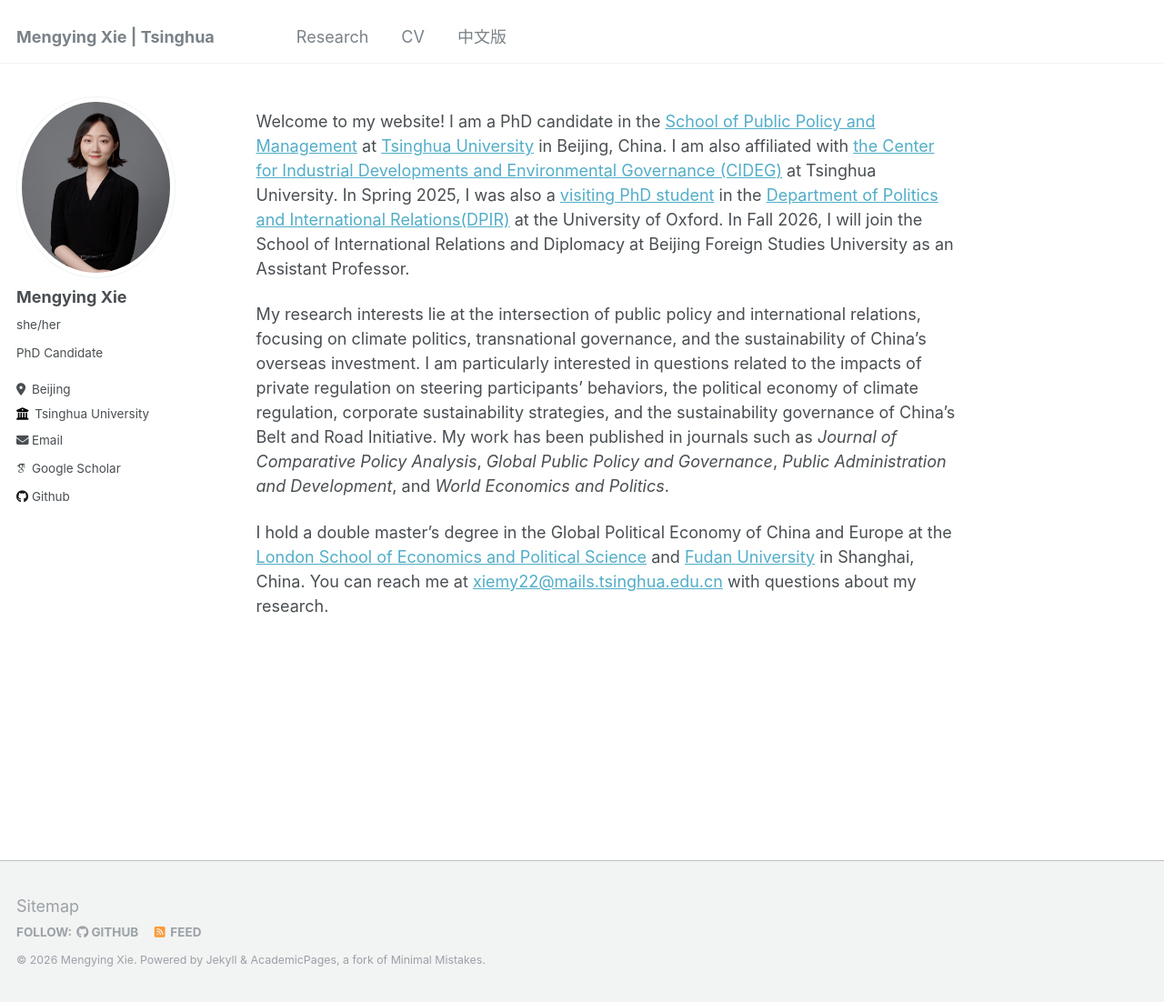
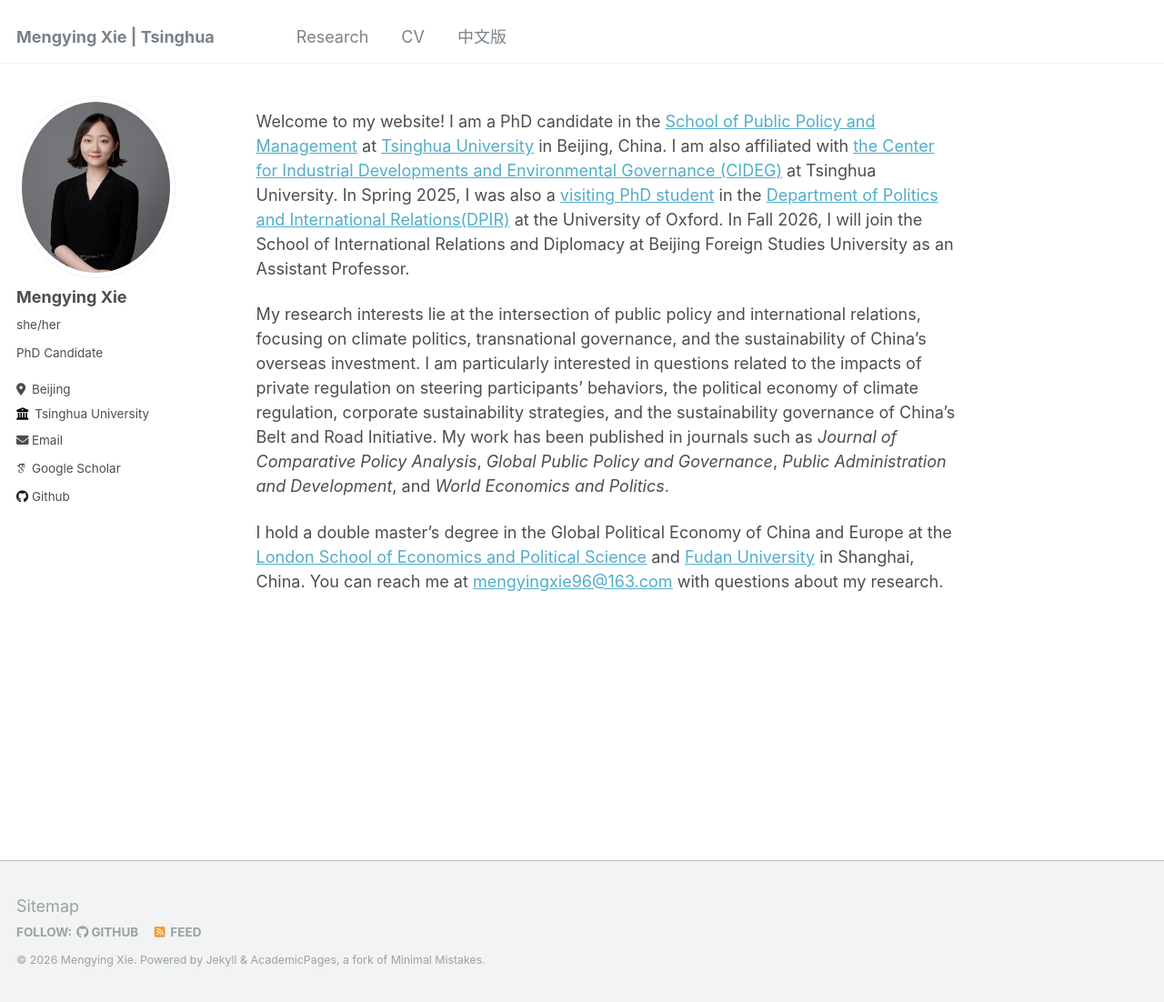
Before and after one commit to xiemythu/xiemythu.github.io, a Jekyll site: the page built from _pages/about.md, in a window 1280 px wide and 1102 px high. Shown: the whole window at 91% size. Built offline with Jekyll 4.4.1, drawn with Linux system fonts in a browser that asks for light colours; some web fonts are replaced.

Commit message:
Update about.md

```diff
--- a/_pages/about.md
+++ b/_pages/about.md
@@ -12,4 +12,4 @@ Welcome to my website! I am a PhD candidate in the [School of Public Policy and
 
 My research interests lie at the intersection of public policy and international relations, focusing on climate politics, transnational governance, and the sustainability of China’s overseas investment. I am particularly interested in questions related to the impacts of private regulation on steering participants’ behaviors, the political economy of climate regulation, corporate sustainability strategies, and the sustainability governance of China’s Belt and Road Initiative. My work has been published in journals such as *Journal of Comparative Policy Analysis*, *Global Public Policy and Governance*, *Public Administration and Development*, and *World Economics and Politics*.
 
-I hold a double master’s degree in the Global Political Economy of China and Europe at the [London School of Economics and Political Science](https://www.lse.ac.uk/) and [Fudan University](https://igpp.fudan.edu.cn/) in Shanghai, China. You can reach me at [xiemy22@mails.tsinghua.edu.cn](xiemy22@mails.tsinghua.edu.cn) with questions about my research.
+I hold a double master’s degree in the Global Political Economy of China and Europe at the [London School of Economics and Political Science](https://www.lse.ac.uk/) and [Fudan University](https://igpp.fudan.edu.cn/) in Shanghai, China. You can reach me at [mengyingxie96@163.com](mengyingxie96@163.com) with questions about my research.
```
